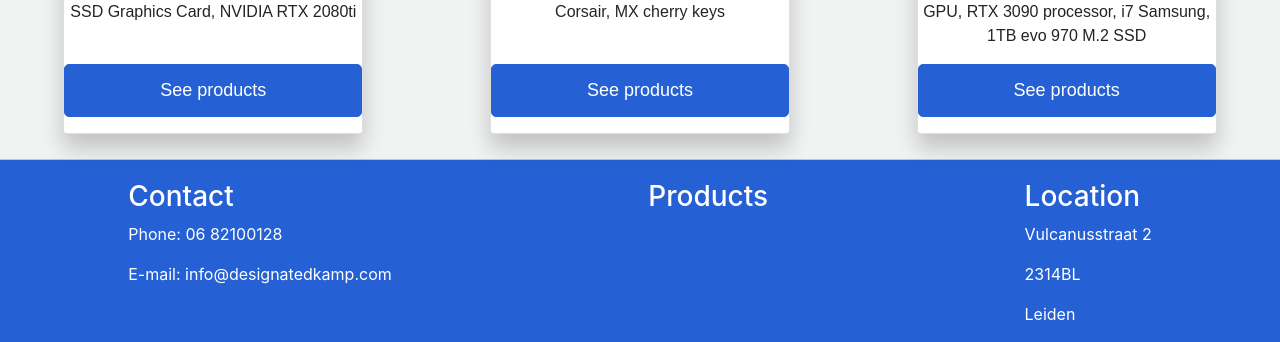
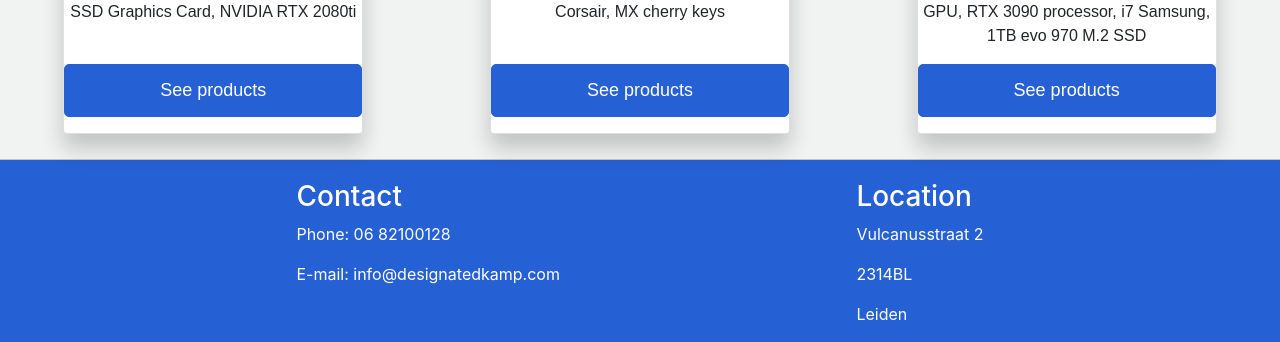
Before and after one commit to dragondungeon1/ALA-jmr, a Symfony app: template templates/default/index.html.twig in a window 1280 px wide. Shown: the part 1897-2239 px from the top of the page. Run offline with Twig, Linux system fonts and the light colour scheme; the template is opened without the code that fills it, so the values that code supplies are empty; some libraries are stand-ins or nearby versions.

Commit message:
made some changes

```diff
--- a/public/stylesheet.css
+++ b/public/stylesheet.css
@@ -275,7 +275,7 @@ a, u {
 
 .footerflex{
     display: flex;
-    justify-content: space-around;
+    justify-content: space-evenly;
     background-color: #2561D4;
     color: white;
     padding-top: 20px;
@@ -300,3 +300,10 @@ a, u {
     display: flex;
     justify-content: space-evenly;
 }
+
+@media all and  (min-width: 320px ) and (max-width: 425px ){
+    .dk img{
+        width: 10% !important;
+        height: 70% !important;
+    }
+}
--- a/templates/base.html.twig
+++ b/templates/base.html.twig
@@ -44,11 +44,6 @@
         </div>
 
         <div>
-            <h3>Products</h3>
-            <p></p>
-        </div>
-
-        <div>
             <h3>Location</h3>
             <p>Vulcanusstraat 2</p>
             <p>2314BL</p>
--- a/templates/default/index.html.twig
+++ b/templates/default/index.html.twig
@@ -38,7 +38,7 @@
     </div>
 
     <div class="dk">
-        <img src="./img/logoblue.png" alt="">
+        <img class="logo-home" src="./img/logoblue.png" alt="">
         <div>
             <h2 class="textcolor"> Mobility Gaming begins here</h2>
             <h4>The thing we love the most</h4> <br>
--- a/templates/product/jmr.html.twig
+++ b/templates/product/jmr.html.twig
@@ -30,7 +30,7 @@
     </a>
     <br>
     <div>
-        <span>totaal te betalen: </span>
+        <span>Total to pay: </span>
         <span id="total">{{ total }}€</span>
     </div>
 
```
Also changed, not shown: src/Controller/CartController.php (+18 -26 lines), 1 other file.
